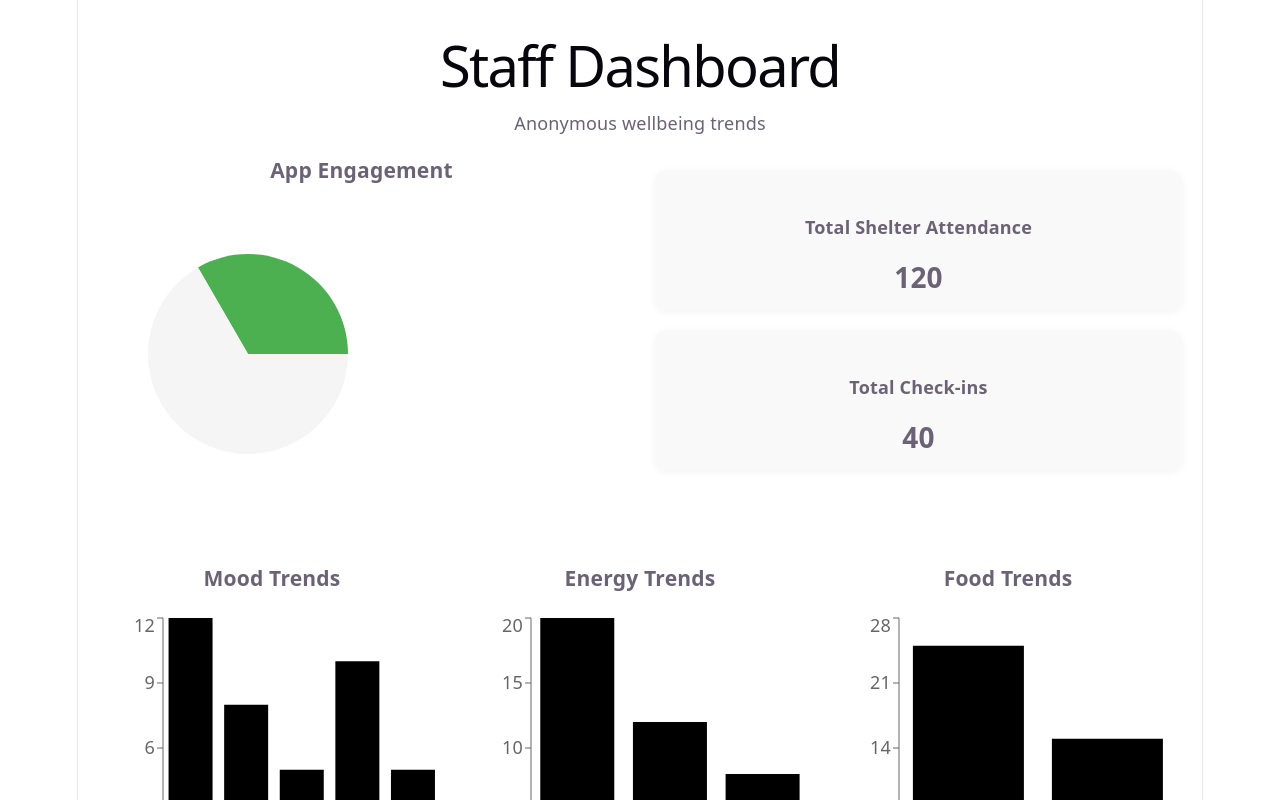
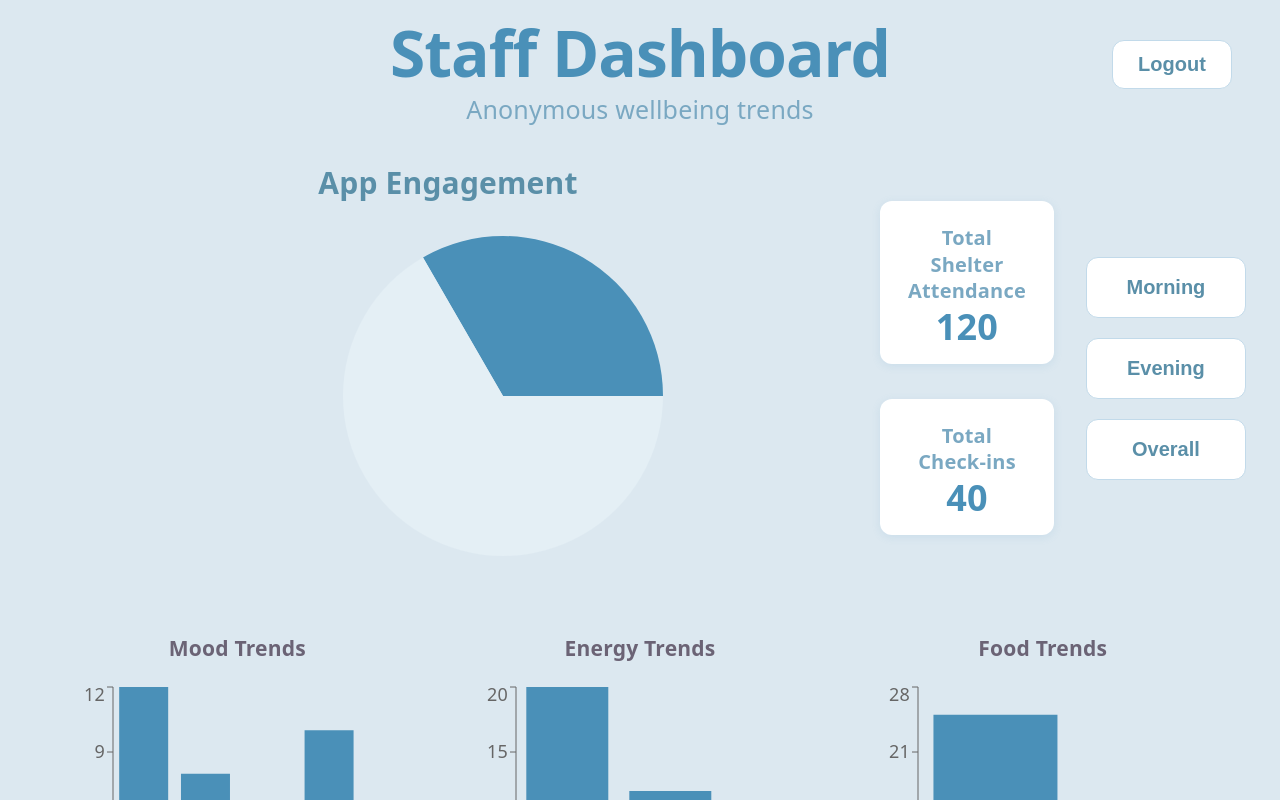
Before and after one commit to micheallak/youCode2026, a React (Vite) app in the folder admin/: page / in a window 1280 px wide. Shown: the top 800 px of the page. Built offline with nearby package versions, Linux system fonts and the light colour scheme.

Commit message:
Altered Admin page layout

```diff
--- a/admin/src/components/energyChart.jsx
+++ b/admin/src/components/energyChart.jsx
@@ -1,11 +1,4 @@
-import {
-  BarChart,
-  Bar,
-  XAxis,
-  YAxis,
-  Tooltip,
-  ResponsiveContainer,
-} from "recharts";
+import { BarChart, Bar, XAxis, YAxis, Tooltip, ResponsiveContainer } from "recharts";
 import { energyData } from "../data/mockData";
 
 export default function EnergyChart() {
@@ -17,7 +10,7 @@ export default function EnergyChart() {
           <XAxis dataKey="level" />
           <YAxis />
           <Tooltip />
-          <Bar dataKey="count" />
+          <Bar dataKey="count" fill="#4a90b8" />
         </BarChart>
       </ResponsiveContainer>
     </div>
--- a/admin/src/components/engagementChart.jsx
+++ b/admin/src/components/engagementChart.jsx
@@ -7,18 +7,13 @@ export default function EngagementChart() {
     { name: "Remaining", value: totalResidents - checkIns },
   ];
 
-  const COLORS = ["#4CAF50", "#F5F5F5"]; // strong green + very light grey
+  const COLORS = ["#4a90b8", "#e4eff5"];
 
   return (
     <div>
-      <h3>App Engagement</h3>
-      <PieChart width={300} height={300}>
-        <Pie
-          data={data}
-          dataKey="value"
-          outerRadius={100}
-          stroke="none" // removes dividing line
-        >
+      <h3 style={{ color: "#5a8fa8", marginTop: 0, fontSize: "30px" }}>App Engagement</h3>
+      <PieChart width={800} height={340}>
+        <Pie data={data} dataKey="value" outerRadius={160} cx={450} stroke="none">
           {data.map((entry, index) => (
             <Cell key={`cell-${index}`} fill={COLORS[index]} />
           ))}
--- a/admin/src/components/foodChart.jsx
+++ b/admin/src/components/foodChart.jsx
@@ -1,14 +1,7 @@
-import {
-  BarChart,
-  Bar,
-  XAxis,
-  YAxis,
-  Tooltip,
-  ResponsiveContainer,
-} from "recharts";
+import { BarChart, Bar, XAxis, YAxis, Tooltip, ResponsiveContainer } from "recharts";
 import { foodData } from "../data/mockData";
 
-export default function foodChart() {
+export default function FoodChart() {
   return (
     <div style={{ width: "100%", height: 300 }}>
       <h3>Food Trends</h3>
@@ -17,7 +10,7 @@ export default function foodChart() {
           <XAxis dataKey="status" />
           <YAxis />
           <Tooltip />
-          <Bar dataKey="count" />
+          <Bar dataKey="count" fill="#4a90b8" />
         </BarChart>
       </ResponsiveContainer>
     </div>
--- a/admin/src/components/moodChart.jsx
+++ b/admin/src/components/moodChart.jsx
@@ -1,11 +1,4 @@
-import {
-  BarChart,
-  Bar,
-  XAxis,
-  YAxis,
-  Tooltip,
-  ResponsiveContainer,
-} from "recharts";
+import { BarChart, Bar, XAxis, YAxis, Tooltip, ResponsiveContainer } from "recharts";
 import { moodData } from "../data/mockData";
 
 export default function MoodChart() {
@@ -17,7 +10,7 @@ export default function MoodChart() {
           <XAxis dataKey="mood" />
           <YAxis />
           <Tooltip />
-          <Bar dataKey="count" />
+          <Bar dataKey="count" fill="#4a90b8" />
         </BarChart>
       </ResponsiveContainer>
     </div>
--- a/admin/src/index.css
+++ b/admin/src/index.css
@@ -109,3 +109,10 @@ code {
   padding: 4px 8px;
   background: var(--code-bg);
 }
+
+#root:has(.dashboard-page) {
+  width: 100%;
+  max-width: 100%;
+  border-inline: none;
+  align-items: stretch;
+}
--- a/admin/src/pages/dashboard.jsx
+++ b/admin/src/pages/dashboard.jsx
@@ -5,67 +5,90 @@ import EngagementChart from "../components/engagementChart";
 import { totalResidents, checkIns } from "../data/mockData";
 
 const cardStyle = {
-  padding: "20px",
+  padding: "24px 28px",
   borderRadius: "12px",
-  background: "#f9f9f9",
-  boxShadow: "0 2px 8px rgba(0,0,0,0.05)",
+  background: "#ffffff",
+  boxShadow: "0 2px 8px rgba(100,160,200,0.15)",
+  flex: 1,
 };
 
 const numberStyle = {
-  fontSize: "28px",
+  fontSize: "36px",
   fontWeight: "bold",
   marginTop: "10px",
+  color: "#4a90b8",
+};
+
+const toggleBtn = {
+  background: "#ffffff",
+  border: "1px solid #c2daea",
+  borderRadius: "12px",
+  padding: "18px 0",
+  fontSize: "20px",
+  color: "#5a8fa8",
+  cursor: "pointer",
+  fontWeight: "700",
+  width: "160px",
 };
 
 export default function Dashboard() {
   return (
-    <div style={{ padding: "20px" }}>
-      <h1>Staff Dashboard</h1>
-      <p>Anonymous wellbeing trends</p>
-
-      {/* Row 1 */}
-<div style={{
-  display: "flex",
-  gap: "30px",
-  alignItems: "center",
-  marginBottom: "40px"
+    <div className="dashboard-page" style={{
+      padding: "40px 48px",
+      background: "#dce8f0",
+      minHeight: "100vh",
+      width: "100%",
+      boxSizing: "border-box",
     }}>
 
-  {/* Pie Chart */}
-  <div style={{ flex: 1 }}>
+      {/* Top bar */}
+      <div style={{ display: "flex", justifyContent: "space-between", alignItems: "flex-start", marginBottom: "48px" }}>
+        <div style={{ width: 180 }} />
+        <div style={{ textAlign: "center" }}>
+          <h1 style={{ color: "#4a90b8", margin: 0, fontSize: "64px", fontWeight: "800", letterSpacing: "-1px" }}>Staff Dashboard</h1>
+          <p style={{ color: "#7aa8c2", margin: "30px 0 0", fontSize: "25px" }}>Anonymous wellbeing trends</p>
+        </div>
+        <div style={{ width: 180, display: "flex", justifyContent: "flex-end" }}>
+          <button style={{ ...toggleBtn, width: "120px", padding: "12px 0" }}>Logout</button>
+        </div>
+      </div>
+
+      {/* Row 1: Pie | Stat Cards | Toggle Buttons */}
+      <div style={{ display: "flex", gap: "32px", alignItems: "center", marginBottom: "48px" }}>
+
+        {/* Pie Chart - bigger */}
+        <div style={{ flex: 1.2 }}>
           <EngagementChart />
         </div>
 
-  {/* Text Boxes */}
-  <div style={{
-    flex: 1,
-    display: "flex",
-    flexDirection: "column",
-    gap: "20px"
-  }}>
-
+        {/* Stat Cards - shifted left with less flex */}
+        <div style={{ flex: 0.8, display: "flex", flexDirection: "column", gap: "35px" }}>
           <div style={cardStyle}>
-      <h4>Total Shelter Attendance</h4>
+            <h4 style={{ color: "#7aa8c2", margin: 0, fontSize: "20px" }}>Total Shelter Attendance</h4>
             <p style={numberStyle}>{totalResidents}</p>
           </div>
+          <div style={cardStyle}>
+            <h4 style={{ color: "#7aa8c2", margin: 0, fontSize: "20px" }}>Total Check-ins</h4>
+            <p style={numberStyle}>{checkIns}</p>
+          </div>
+        </div>
 
-    <div style={cardStyle}>
-      <h4>Total Check-ins</h4>
-      <p style={numberStyle}>{checkIns}</p>
+        {/* Toggle Buttons - bigger */}
+        <div style={{ display: "flex", flexDirection: "column", gap: "20px", alignItems: "center" }}>
+          <button style={toggleBtn}>Morning</button>
+          <button style={toggleBtn}>Evening</button>
+          <button style={toggleBtn}>Overall</button>
         </div>
 
       </div>
 
+      {/* Row 2: Bar Charts */}
+      <div style={{ display: "flex", gap: "24px" }}>
+        <div style={{ flex: 1 }}><MoodChart /></div>
+        <div style={{ flex: 1 }}><EnergyChart /></div>
+        <div style={{ flex: 1 }}><FoodChart /></div>
       </div>
 
-
-
-      {/* Row 2 */}
-      <div style={{ display: "flex", gap: "20px" }}>
-        <MoodChart />
-        <EnergyChart />
-        <FoodChart />
-      </div>
     </div>
   );
 }
```
Lines whose indentation alone changed are shown as unchanged.
